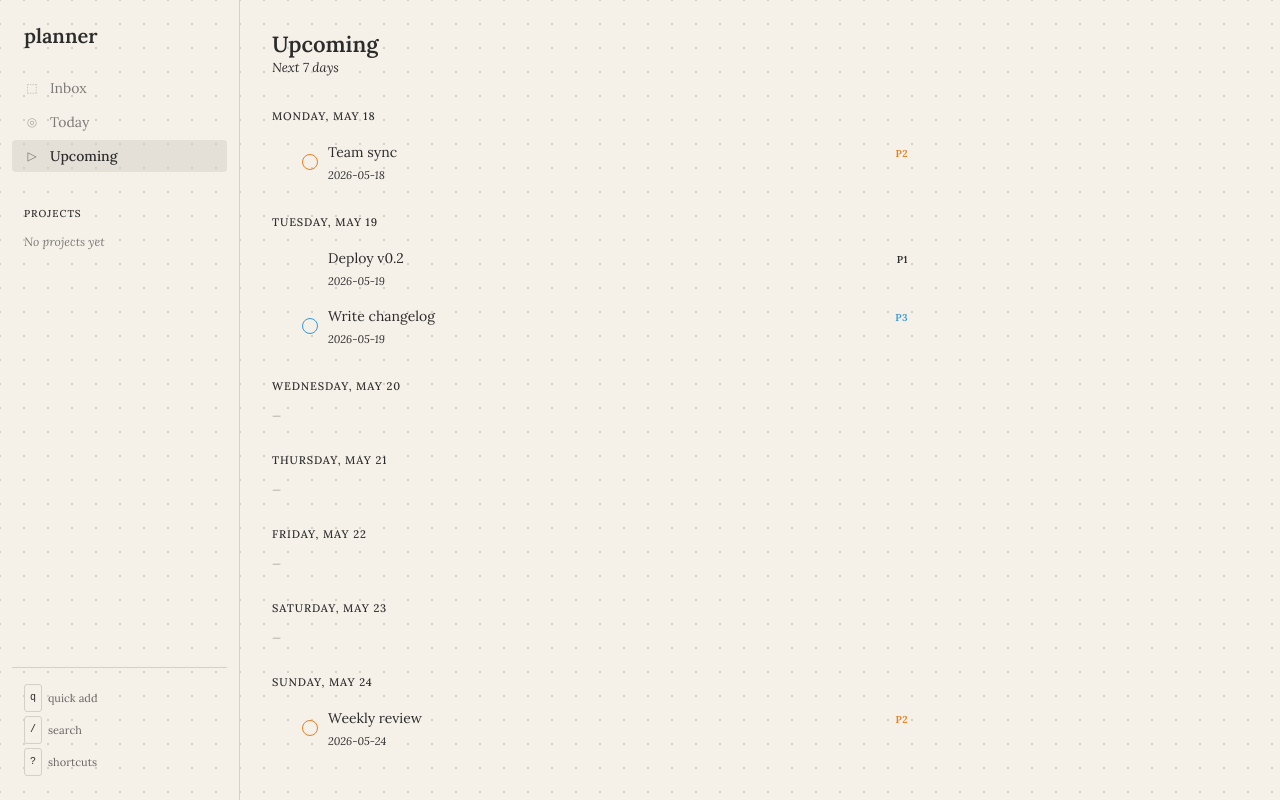
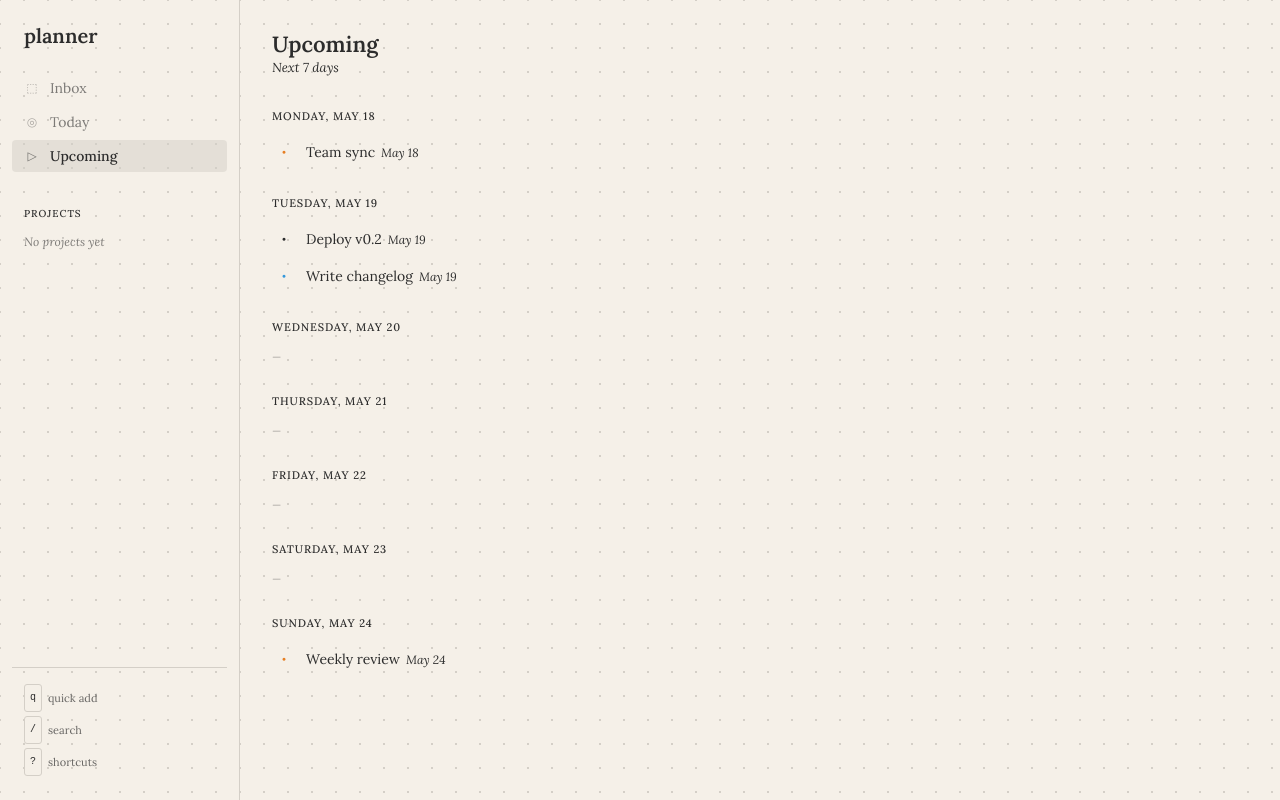
Before and after one commit to thiagobraga/planner, a React (Vite) app in the folder app/: page /upcoming in a window 1280 px wide. Built offline with nearby package versions, Linux system fonts and the light colour scheme; the HTML template or start-up script is replaced by a standard one.

Commit message:
feat: add onNavigate prop to TaskItem and TaskList

```diff
--- a/app/src/components/TaskItem.tsx
+++ b/app/src/components/TaskItem.tsx
@@ -1,3 +1,4 @@
+import { useRef, useEffect } from 'react';
 import { useSortable } from '@dnd-kit/sortable';
 import { CSS } from '@dnd-kit/utilities';
 
@@ -13,13 +14,22 @@ export interface Task {
   isCompleted: boolean;
   orderValue: number;
   labels?: string[];
+  indent?: number;
 }
 
-interface TaskItemProps {
+export interface TaskItemProps {
   task: Task;
   isSelected?: boolean;
+  isEditing?: boolean;
   onToggle?: (id: string) => void;
   onClick?: (id: string) => void;
+  onStartEdit?: (id: string) => void;
+  onEditCommit?: (id: string, title: string) => void;
+  onEditCancel?: (id: string) => void;
+  onDelete?: (id: string) => void;
+  onAddBelow?: (id: string) => void;
+  onIndent?: (id: string, dir: 1 | -1) => void;
+  onNavigate?: (id: string, dir: 'up' | 'down', col: number) => void;
 }
 
 const priorityColors: Record<number, string> = {
@@ -29,22 +39,68 @@ const priorityColors: Record<number, string> = {
   4: 'var(--color-ink)',
 };
 
-const priorityLabels: Record<number, string> = {
-  1: 'P1',
-  2: 'P2',
-  3: 'P3',
-  4: '',
-};
+function formatDueDate(value: string): string {
+  const match = value.match(/^(\d{4})-(\d{2})-(\d{2})/);
+  if (!match) return value;
 
-export function TaskItem({ task, isSelected, onToggle, onClick }: TaskItemProps) {
+  const [, year, month, day] = match;
+  const date = new Date(Number(year), Number(month) - 1, Number(day));
+  const currentYear = new Date().getFullYear();
+  return date.toLocaleDateString('en-US', {
+    month: 'short',
+    day: 'numeric',
+    ...(Number(year) !== currentYear ? { year: 'numeric' } : {}),
+  });
+}
+
+function focusAdjacent(currentId: string, dir: 'up' | 'down') {
+  const items = Array.from(document.querySelectorAll<HTMLElement>('[data-task-id]'));
+  const idx = items.findIndex((el) => el.dataset.taskId === currentId);
+  if (dir === 'down') {
+    const next = items[idx + 1];
+    if (next) next.focus();
+    else document.querySelector<HTMLElement>('.task-add-input')?.focus();
+  } else {
+    const prev = items[idx - 1];
+    if (prev) prev.focus();
+  }
+}
+
+export function TaskItem({
+  task,
+  isSelected,
+  isEditing,
+  onToggle,
+  onClick,
+  onStartEdit,
+  onEditCommit,
+  onEditCancel,
+  onDelete,
+  onAddBelow,
+  onIndent,
+  onNavigate,
+}: TaskItemProps) {
   const { attributes, listeners, setNodeRef, transform, transition, isDragging } = useSortable({
     id: task.id,
   });
 
+  const editRef = useRef<HTMLInputElement>(null);
+  const committedRef = useRef(false);
+
+  useEffect(() => {
+    if (isEditing) {
+      editRef.current?.focus();
+      // place cursor at end
+      const len = editRef.current?.value.length ?? 0;
+      editRef.current?.setSelectionRange(len, len);
+    }
+  }, [isEditing]);
+
   const style = {
     transform: CSS.Transform.toString(transform),
     transition,
-    opacity: isDragging ? 0.5 : 1,
+    opacity: isDragging ? 0.5 : task.isCompleted ? 0.35 : 1,
+    paddingLeft: `${(task.indent ?? 0) * 20}px`,
   };
 
   const handleCheckClick = (e: React.MouseEvent) => {
@@ -52,8 +108,68 @@ export function TaskItem({ task, isSelected, onToggle, onClick }: TaskItemProps)
     onToggle?.(task.id);
   };
 
-  const handleRowClick = () => {
-    onClick?.(task.id);
+  const handleRowKeyDown = (e: React.KeyboardEvent<HTMLDivElement>) => {
+    if (isEditing) return;
+    if (e.key === 'ArrowDown') {
+      e.preventDefault();
+      focusAdjacent(task.id, 'down');
+    } else if (e.key === 'ArrowUp') {
+      e.preventDefault();
+      focusAdjacent(task.id, 'up');
+    } else if (e.key === 'Enter' && e.shiftKey) {
+      e.preventDefault();
+      onStartEdit?.(task.id);
+    } else if (e.key === 'Enter') {
+      e.preventDefault();
+      onAddBelow?.(task.id);
+    } else if (e.key === 'Tab') {
+      e.preventDefault();
+      onIndent?.(task.id, e.shiftKey ? -1 : 1);
+    } else if (e.key === 'Delete' || (e.key === 'Backspace' && !e.shiftKey)) {
+      e.preventDefault();
+      onDelete?.(task.id);
+    } else if (e.key === ' ') {
+      e.preventDefault();
+      onToggle?.(task.id);
+    }
+  };
+
+  const handleEditKeyDown = (e: React.KeyboardEvent<HTMLInputElement>) => {
+    if (e.key === 'Enter') {
+      e.preventDefault();
+      committedRef.current = true;
+      onEditCommit?.(task.id, e.currentTarget.value);
+      onAddBelow?.(task.id);
+    } else if (e.key === 'Escape') {
+      e.preventDefault();
+      committedRef.current = true;
+      onEditCancel?.(task.id);
+    } else if (e.key === 'Backspace' && e.currentTarget.value === '') {
+      e.preventDefault();
+      committedRef.current = true;
+      onDelete?.(task.id);
+    } else if (e.key === 'Tab') {
+      e.preventDefault();
+      onIndent?.(task.id, e.shiftKey ? -1 : 1);
+      requestAnimationFrame(() => editRef.current?.focus());
+    } else if (e.key === 'ArrowDown') {
+      e.preventDefault();
+      committedRef.current = true;
+      onEditCommit?.(task.id, e.currentTarget.value);
+      setTimeout(() => focusAdjacent(task.id, 'down'), 0);
+    } else if (e.key === 'ArrowUp') {
+      e.preventDefault();
+      committedRef.current = true;
+      onEditCommit?.(task.id, e.currentTarget.value);
+      setTimeout(() => focusAdjacent(task.id, 'up'), 0);
+    }
+  };
+
+  const handleEditBlur = (e: React.FocusEvent<HTMLInputElement>) => {
+    if (!committedRef.current) {
+      onEditCommit?.(task.id, e.target.value);
+    }
+    committedRef.current = false;
   };
 
   return (
@@ -61,8 +177,13 @@ export function TaskItem({ task, isSelected, onToggle, onClick }: TaskItemProps)
       ref={setNodeRef}
       style={style}
       data-task-id={task.id}
-      className={`task-item group ${isSelected ? 'task-item--selected' : ''}`}
+      className={`task-item group ${isSelected ? 'task-item--selected' : ''} ${isEditing ? 'task-item--editing' : ''}`}
+      aria-label={task.title}
       aria-selected={isSelected}
+      onClick={isEditing ? undefined : () => onClick?.(task.id)}
+      onKeyDown={handleRowKeyDown}
+      role="button"
+      tabIndex={isEditing ? -1 : 0}
     >
       {/* Drag handle */}
       <span
@@ -71,6 +192,8 @@ export function TaskItem({ task, isSelected, onToggle, onClick }: TaskItemProps)
         className="drag-handle"
         aria-label="drag to reorder"
         style={{
+          position: 'absolute',
+          left: '-18px',
           width: '16px',
           cursor: 'grab',
           display: 'flex',
@@ -79,123 +202,119 @@ export function TaskItem({ task, isSelected, onToggle, onClick }: TaskItemProps)
           opacity: 0,
           color: 'var(--color-ink-light)',
           fontSize: '10px',
-          flexShrink: 0,
           userSelect: 'none',
         }}
       >
         ⠿
       </span>
 
-      {/* Checkbox */}
+      {/* Toggle button */}
       <button
         type="button"
-        aria-label={task.isCompleted ? 'Mark incomplete' : 'Mark complete'}
-        onClick={handleCheckClick}
+        aria-label={task.isCompleted ? `Reopen: ${task.title}` : `Complete: ${task.title}`}
+        aria-pressed={task.isCompleted}
+        onClick={(e) => { e.stopPropagation(); handleCheckClick(e); }}
         style={{
-          width: '16px',
-          height: '16px',
-          borderRadius: '50%',
-          border: `1.5px solid ${priorityColors[task.priority]}`,
-          background: task.isCompleted ? priorityColors[task.priority] : 'transparent',
+          width: '24px',
+          textAlign: 'center',
+          fontSize: task.isCompleted ? '22px' : '10px',
+          lineHeight: '24px',
+          overflow: 'hidden',
+          color: priorityColors[task.priority],
+          fontWeight: task.isCompleted ? 700 : 400,
+          userSelect: 'none',
           flexShrink: 0,
           cursor: 'pointer',
-          display: 'flex',
-          alignItems: 'center',
-          justifyContent: 'center',
+          background: 'none',
+          border: 'none',
           padding: 0,
-          transition: 'background 120ms, border-color 120ms',
         }}
       >
-        {task.isCompleted && (
-          <svg width="8" height="6" viewBox="0 0 8 6" fill="none">
-            <path d="M1 3L3 5L7 1" stroke="white" strokeWidth="1.5" strokeLinecap="round" strokeLinejoin="round" />
-          </svg>
-        )}
+        {task.isCompleted ? '×' : '•'}
       </button>
 
-      {/* Title + metadata */}
-      <div
-        role="button"
-        tabIndex={0}
-        onClick={handleRowClick}
-        onKeyDown={(e) => e.key === 'Enter' && handleRowClick()}
+      {/* Title area */}
+      <span
         style={{
           flex: 1,
-          cursor: 'pointer',
+          display: 'flex',
+          flexWrap: 'wrap',
+          alignItems: 'baseline',
+          lineHeight: '24px',
           minWidth: 0,
         }}
       >
-        <div style={{ display: 'flex', alignItems: 'baseline', gap: '6px' }}>
-          <span
+        {isEditing ? (
+          <input
+            ref={editRef}
+            type="text"
+            defaultValue={task.title}
+            className="task-input"
+            spellCheck={false}
             style={{
+              flex: 1,
+              width: '100%',
               fontSize: '14px',
               lineHeight: '24px',
-              color: task.isCompleted ? 'var(--color-ink-light)' : 'var(--color-ink)',
-              textDecoration: task.isCompleted ? 'line-through' : 'none',
-              flex: 1,
-              whiteSpace: 'nowrap',
-              overflow: 'hidden',
-              textOverflow: 'ellipsis',
+              fontFamily: '"Lora", serif',
+              color: 'var(--color-ink)',
+              background: 'transparent',
+              border: 'none',
+              outline: 'none',
+              padding: 0,
             }}
-          >
-            {task.title}
-          </span>
-
-          {task.priority < 4 && (
+            onKeyDown={handleEditKeyDown}
+            onBlur={handleEditBlur}
+          />
+        ) : (
+          <>
             <span
               style={{
-                fontSize: '10px',
+                fontSize: '14px',
                 lineHeight: '24px',
-                color: priorityColors[task.priority],
-                fontWeight: 600,
-                letterSpacing: '0.05em',
-                flexShrink: 0,
+                textDecoration: task.isCompleted ? 'line-through' : 'none',
+                color: task.isCompleted ? 'var(--color-ink-light)' : 'var(--color-ink)',
+                wordBreak: 'break-word',
               }}
             >
-              {priorityLabels[task.priority]}
+              {task.title}
             </span>
-          )}
-        </div>
 
-        {(task.dueDate || (task.labels && task.labels.length > 0)) && (
-          <div
-            style={{
-              display: 'flex',
-              alignItems: 'center',
-              gap: '6px',
-              marginTop: '0px',
-            }}
-          >
             {task.dueDate && (
               <span
                 style={{
-                  fontSize: '11px',
-                  lineHeight: '18px',
+                  fontSize: '12px',
+                  lineHeight: '24px',
                   color: 'var(--color-ink-light)',
                   fontStyle: 'italic',
+                  marginLeft: '6px',
+                  whiteSpace: 'nowrap',
                 }}
               >
-                {task.dueDate}
+                {formatDueDate(task.dueDate)}
               </span>
             )}
+
             {task.labels?.map((label) => (
               <span
                 key={label}
                 style={{
                   fontSize: '10px',
-                  lineHeight: '16px',
+                  lineHeight: '24px',
                   padding: '0 6px',
                   borderRadius: '8px',
                   background: 'var(--color-dot)',
                   color: 'var(--color-ink)',
+                  marginLeft: '4px',
+                  whiteSpace: 'nowrap',
                 }}
               >
                 @{label}
               </span>
             ))}
-          </div>
+          </>
         )}
-      </div>
+      </span>
     </div>
   );
 }
--- a/app/src/components/TaskList.tsx
+++ b/app/src/components/TaskList.tsx
@@ -13,17 +13,37 @@ import {
   verticalListSortingStrategy,
   arrayMove,
 } from '@dnd-kit/sortable';
-import { TaskItem, type Task } from './TaskItem';
+import { TaskItem, type Task, type TaskItemProps } from './TaskItem';
 
-interface TaskListProps {
+type TaskCallbacks = Pick<
+  TaskItemProps,
+  'onStartEdit' | 'onEditCommit' | 'onEditCancel' | 'onDelete' | 'onAddBelow' | 'onIndent' | 'onNavigate'
+>;
+
+interface TaskListProps extends TaskCallbacks {
   tasks: Task[];
   selectedTaskId?: string;
+  editingId?: string;
   onTaskClick?: (id: string) => void;
   onTaskToggle?: (id: string) => void;
   onReorder?: (tasks: Task[]) => void;
 }
 
-export function TaskList({ tasks, selectedTaskId, onTaskClick, onTaskToggle, onReorder }: TaskListProps) {
+export function TaskList({
+  tasks,
+  selectedTaskId,
+  editingId,
+  onTaskClick,
+  onTaskToggle,
+  onReorder,
+  onStartEdit,
+  onEditCommit,
+  onEditCancel,
+  onDelete,
+  onAddBelow,
+  onIndent,
+  onNavigate,
+}: TaskListProps) {
   const sensors = useSensors(
     useSensor(PointerSensor, { activationConstraint: { distance: 8 } }),
     useSensor(KeyboardSensor, { coordinateGetter: sortableKeyboardCoordinates }),
@@ -38,19 +58,7 @@ export function TaskList({ tasks, selectedTaskId, onTaskClick, onTaskToggle, onR
   };
 
   if (tasks.length === 0) {
-    return (
-      <div
-        style={{
-          padding: '24px 0',
-          fontSize: '13px',
-          color: 'var(--color-ink-light)',
-          fontStyle: 'italic',
-          lineHeight: '24px',
-        }}
-      >
-        No tasks here yet.
-      </div>
-    );
+    return null;
   }
 
   return (
@@ -59,15 +67,23 @@ export function TaskList({ tasks, selectedTaskId, onTaskClick, onTaskToggle, onR
         <div
           role="list"
           aria-label="task list"
-          style={{ display: 'flex', flexDirection: 'column', gap: '2px' }}
+          style={{ display: 'flex', flexDirection: 'column', gap: '0' }}
         >
           {tasks.map((task) => (
             <div key={task.id} role="listitem">
               <TaskItem
                 task={task}
                 isSelected={task.id === selectedTaskId}
+                isEditing={task.id === editingId}
                 onToggle={onTaskToggle}
                 onClick={onTaskClick}
+                onStartEdit={onStartEdit}
+                onEditCommit={onEditCommit}
+                onEditCancel={onEditCancel}
+                onDelete={onDelete}
+                onAddBelow={onAddBelow}
+                onIndent={onIndent}
+                onNavigate={onNavigate}
               />
             </div>
           ))}
```
